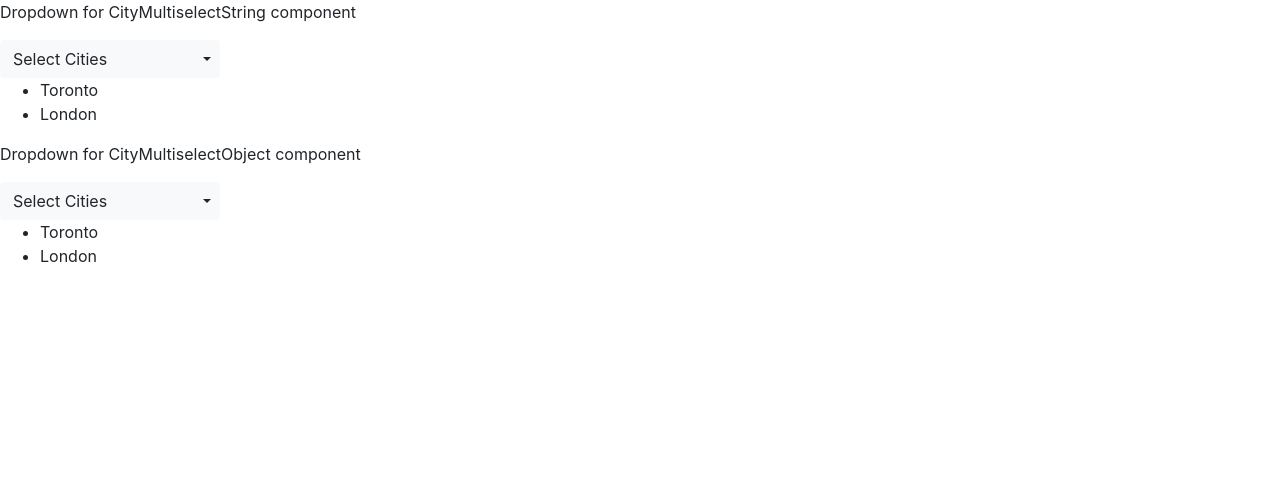
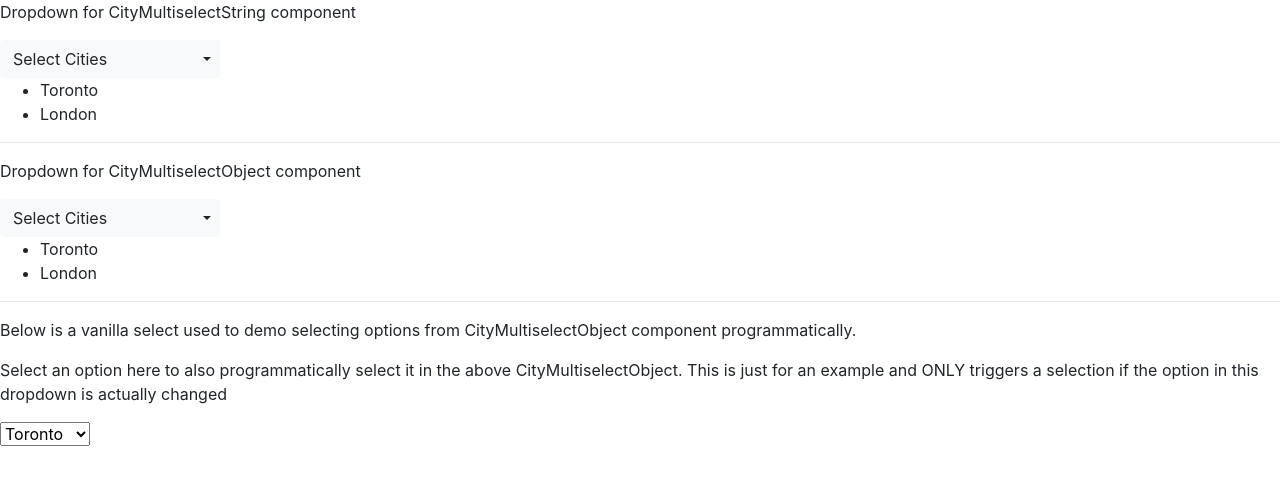
Before and after one commit to braheem/angular-bootstrap-select, an Angular app: page / in a window 1280 px wide. Shown: the top 484 px of the page. Built offline with nearby package versions, Linux system fonts and the light colour scheme.

Commit message:
added example for programmatically making selections

```diff
--- a/src/app/app.component.html
+++ b/src/app/app.component.html
@@ -1,2 +1,10 @@
 <city-multiselect-string [options]="cityStringOptions" [(mySelections)]="myCitiesString"></city-multiselect-string>
-<city-multiselect-object [options]="cityObjOptions" [(mySelections)]="myCitiesObj"></city-multiselect-object>
+<hr/>
+<city-multiselect-object #citymultiselectobject [options]="cityObjOptions" [(mySelections)]="myCitiesObj"></city-multiselect-object>
+<hr/>
+<p>Below is a vanilla select used to demo selecting options from CityMultiselectObject component programmatically.</p>
+<p>Select an option here to also programmatically select it in the above CityMultiselectObject.
+  This is just for an example and ONLY triggers a selection if the option in this dropdown is actually changed</p>
+<select (change)="citymultiselectobject.selectOptionById($event.target.value)">
+  <option *ngFor="let city of citymultiselectobject.cities" [value]="city.name">{{city.name}}</option>
+</select>
--- a/src/app/shared/bootstrap-select/base-bootstrap-select.ts
+++ b/src/app/shared/bootstrap-select/base-bootstrap-select.ts
@@ -51,5 +51,7 @@ export abstract class BaseBootstrapSelect {
     return this._optgroups;
   }
 
-  constructor() { }
+  selectOptionById(id) {
+    this.bootstrapSelectDirective.selectOptionById(id);
+  }
 }
--- a/src/app/shared/bootstrap-select/bootstrap-select.directive.ts
+++ b/src/app/shared/bootstrap-select/bootstrap-select.directive.ts
@@ -30,4 +30,20 @@ export class BootstrapSelectDirective implements OnInit, OnDestroy {
   refresh() {
     jQuery(this.el).selectpicker('refresh');
   }
+
+  /**
+   * Manually dispatch a change event to let Angular know of a programmatic change to the select
+   */
+  triggerChangeEvent() {
+    this.el.dispatchEvent(new Event('change', { 'bubbles': true }));
+  }
+
+  /**
+   * Select an option in this select by it's id
+   * @param id
+   */
+  selectOptionById(id) {
+    jQuery(this.el).find('#'.concat(id)).prop('selected', true);
+    this.triggerChangeEvent();
+  }
 }
--- a/src/app/shared/bootstrap-select/examples/city-multiselect/city-multiselect-object.component.html
+++ b/src/app/shared/bootstrap-select/examples/city-multiselect/city-multiselect-object.component.html
@@ -3,7 +3,7 @@
 <!-- the built-in compareWith directive below is necessary when using Objects for option values -->
 <select [compareWith]="compareCities" bootstrapSelect [(ngModel)]="selectedCities"
         data-selected-text-format="static" title="Select Cities" multiple>
-  <option *ngFor="let city of cities" [ngValue]="city">{{city.name}}</option>
+  <option *ngFor="let city of cities" [ngValue]="city" id="{{city.name}}">{{city.name}}</option>
 </select>
 
 <ul *ngIf="mySelections && mySelections.length > 0">
--- a/src/app/shared/bootstrap-select/examples/city-multiselect/city-multiselect-string.component.html
+++ b/src/app/shared/bootstrap-select/examples/city-multiselect/city-multiselect-string.component.html
@@ -2,7 +2,7 @@
 
 <select bootstrapSelect [(ngModel)]="mySelections"
         data-selected-text-format="static" title="Select Cities" multiple>
-  <option *ngFor="let city of options" [value]="city">{{city}}</option>
+  <option *ngFor="let city of options" [value]="city" id="{{city}}">{{city}}</option>
 </select>
 
 <ul *ngIf="mySelections && mySelections.length > 0">
```
